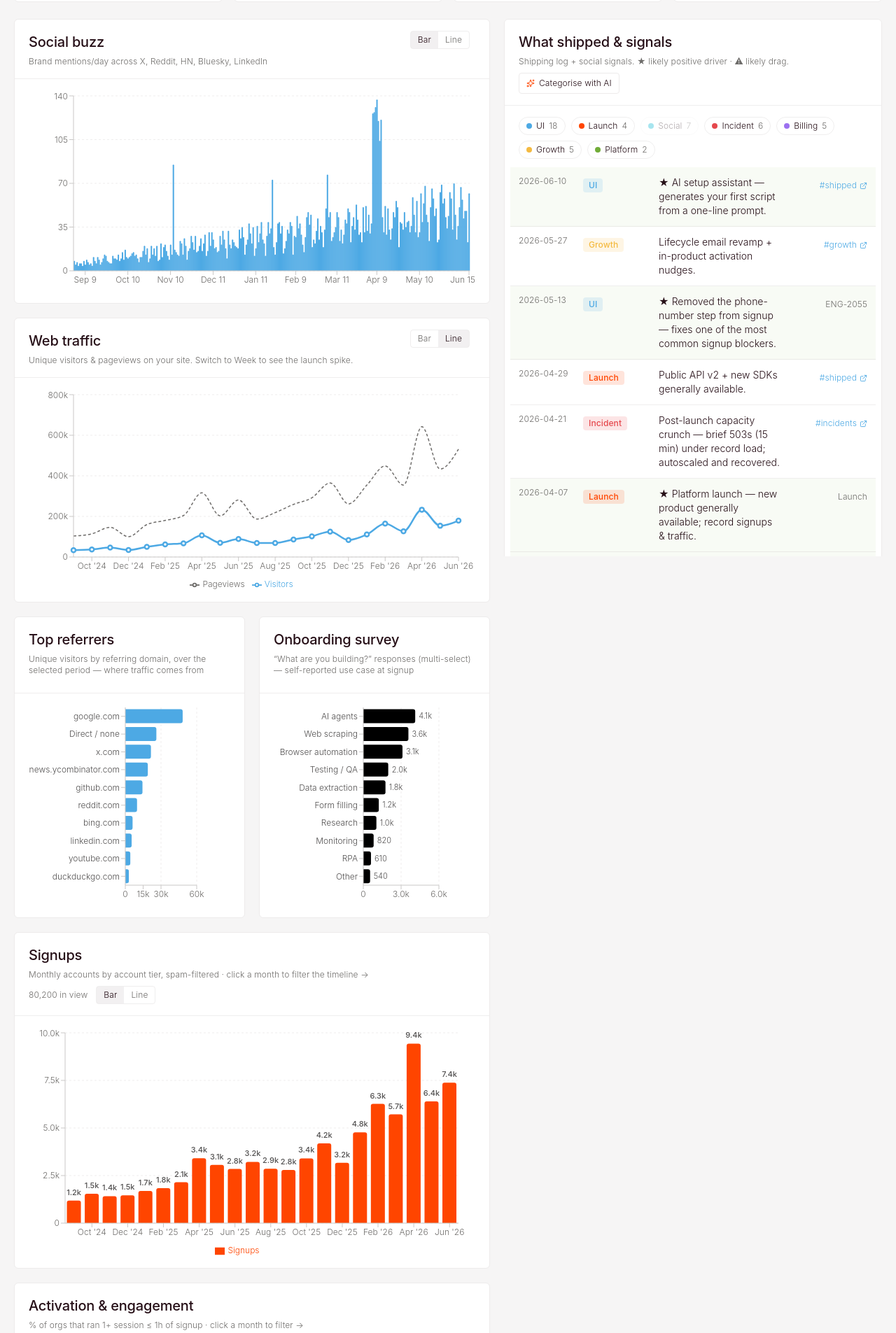
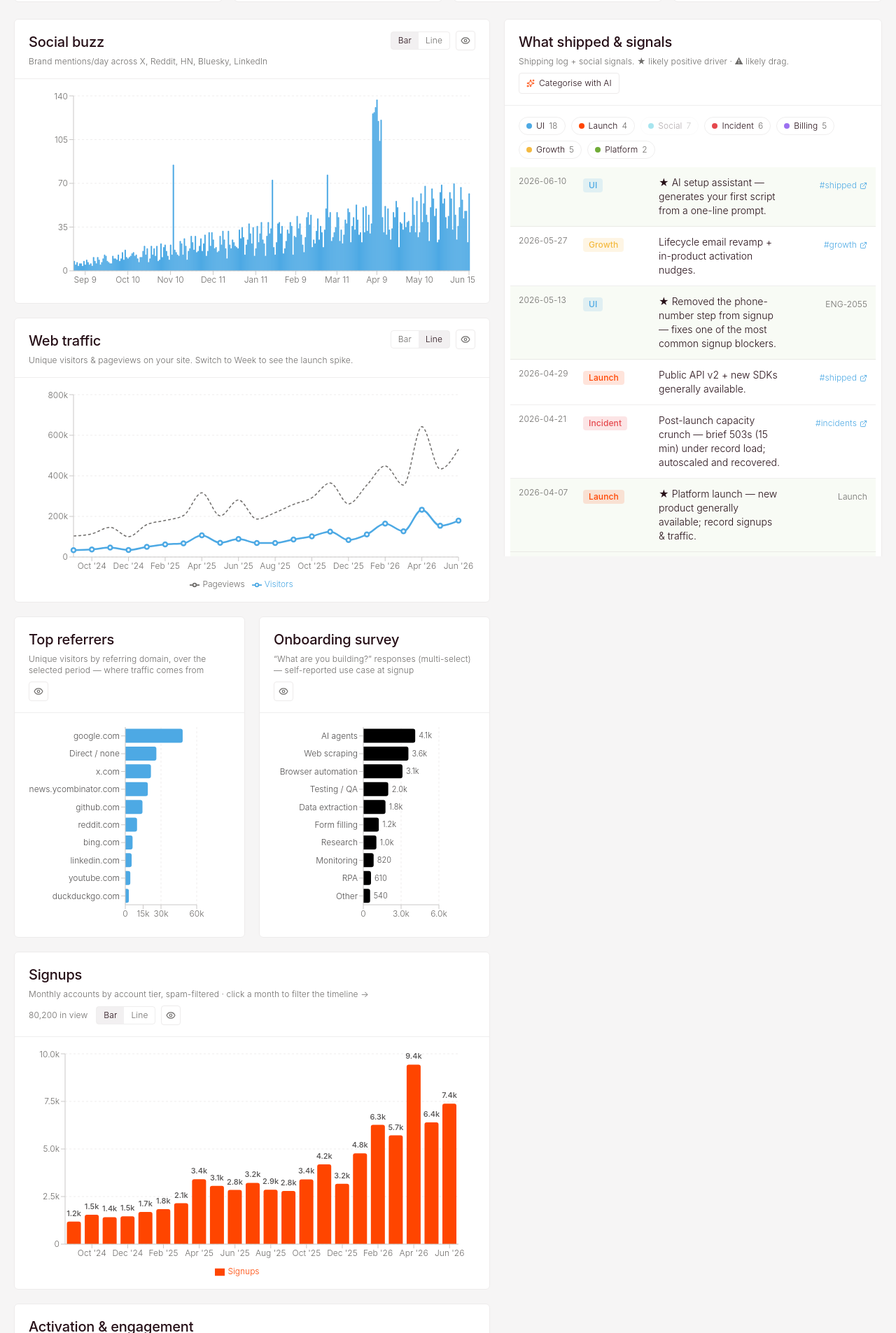
Before and after one commit to jay-sahnan/plg-dashboard, a Next.js app: page / in a window 1280 px wide. Shown: the part 315-2220 px from the top of the page at 70% size. Built offline with nearby package versions, Linux system fonts and the light colour scheme.

Commit message:
feat: flip every chart card to its data provenance

```diff
--- a/components/ActivationChart.tsx
+++ b/components/ActivationChart.tsx
@@ -16,7 +16,8 @@ import {
   YAxis,
 } from "recharts";
 
-import { Card, CardHeader } from "@/components/ui/Card";
+import { CardHeader } from "@/components/ui/Card";
+import { ProvenanceCard } from "@/components/ui/ProvenanceCard";
 import { ChartMsg } from "@/components/ChartMessage";
 import { ICP_COLORS, ICP_TIERS, ChartType, ChartTypeToggle, currentBucketStart, fmtPeriod, goalAwareLabel, useDragSelect, usePulse } from "@/components/ChartControls";
 import { useFilters } from "@/components/DashboardFilters";
@@ -65,7 +66,7 @@ export function ActivationChart() {
   const metricLabel = `${sessLabel} ≤ ${timeLabel}`;
   const tiers = ICP_TIERS.filter((t) => icp.includes(t));
   const pulse = usePulse(`${field}|${icp.join(",")}|${icpBreakdown}|${excludeCurrent}|${start}|${grain}|${version}`);
-  const { rows: raw, error } = useMetrics<Row>(
+  const { rows: raw, error, meta } = useMetrics<Row>(
     `/api/metrics?section=engagement&start=${start}&grain=${grain}`,
     version,
   );
@@ -129,7 +130,7 @@ export function ActivationChart() {
   ) : null;
 
   return (
-    <Card>
+    <ProvenanceCard meta={meta}>
       <CardHeader
         title="Activation & engagement"
         subtitle={subtitle}
@@ -192,6 +193,6 @@ export function ActivationChart() {
           </ResponsiveContainer>
         )}
       </div>
-    </Card>
+    </ProvenanceCard>
   );
 }
--- a/components/BuzzChart.tsx
+++ b/components/BuzzChart.tsx
@@ -12,7 +12,8 @@ import {
   XAxis,
   YAxis,
 } from "recharts";
-import { Card, CardHeader } from "@/components/ui/Card";
+import { CardHeader } from "@/components/ui/Card";
+import { ProvenanceCard } from "@/components/ui/ProvenanceCard";
 import { ChartMsg } from "@/components/ChartMessage";
 import { ChartType, ChartTypeToggle } from "@/components/ChartControls";
 import { useFilters } from "@/components/DashboardFilters";
@@ -34,7 +35,7 @@ const fmtDay = (period: string) => {
 
 export function BuzzChart() {
   const { start, version } = useFilters();
-  const { rows, error } = useMetrics<Row>(`/api/social?metric=buzz&start=${start}`, version);
+  const { rows, error, meta } = useMetrics<Row>(`/api/social?metric=buzz&start=${start}`, version);
   const [type, setType] = useState<ChartType>("bar");
 
   const data = useMemo<Datum[]>(
@@ -52,7 +53,7 @@ export function BuzzChart() {
   );
 
   return (
-    <Card>
+    <ProvenanceCard meta={meta}>
       <CardHeader
         title="Social buzz"
         subtitle="Brand mentions/day across X, Reddit, HN, Bluesky, LinkedIn"
@@ -79,6 +80,6 @@ export function BuzzChart() {
           </ResponsiveContainer>
         )}
       </div>
-    </Card>
+    </ProvenanceCard>
   );
 }
--- a/components/ChurnChart.tsx
+++ b/components/ChurnChart.tsx
@@ -16,7 +16,8 @@ import {
   YAxis,
 } from "recharts";
 
-import { Card, CardHeader } from "@/components/ui/Card";
+import { CardHeader } from "@/components/ui/Card";
+import { ProvenanceCard } from "@/components/ui/ProvenanceCard";
 import { ChartMsg } from "@/components/ChartMessage";
 import { ICP_COLORS, ICP_TIERS, ChartType, ChartTypeToggle, currentBucketStart, fmtPeriod, goalAwareLabel, useDragSelect, usePulse } from "@/components/ChartControls";
 import { useFilters } from "@/components/DashboardFilters";
@@ -44,7 +45,7 @@ export function ChurnChart() {
   } = useFilters();
   const [type, setType] = useState<ChartType>("bar");
   const pulse = usePulse(`${icp.join(",")}|${icpBreakdown}|${excludeCurrent}|${start}|${grain}|${version}`);
-  const { rows: raw, error } = useMetrics<Row>(
+  const { rows: raw, error, meta } = useMetrics<Row>(
     `/api/metrics?section=churn&start=${start}&grain=${grain}`,
     version,
   );
@@ -96,7 +97,7 @@ export function ChurnChart() {
   ) : null;
 
   return (
-    <Card>
+    <ProvenanceCard meta={meta}>
       <CardHeader
         title="Churn"
         subtitle={
@@ -144,6 +145,6 @@ export function ChurnChart() {
           </ResponsiveContainer>
         )}
       </div>
-    </Card>
+    </ProvenanceCard>
   );
 }
--- a/components/ConversionChart.tsx
+++ b/components/ConversionChart.tsx
@@ -16,7 +16,8 @@ import {
 } from "recharts";
 
 import { cn } from "@/lib/utils";
-import { Card, CardHeader } from "@/components/ui/Card";
+import { CardHeader } from "@/components/ui/Card";
+import { ProvenanceCard } from "@/components/ui/ProvenanceCard";
 import { ChartMsg } from "@/components/ChartMessage";
 import { ICP_COLORS, ICP_TIERS, ChartType, ChartTypeToggle, currentBucketStart, fmtPeriod, goalAwareLabel, useDragSelect, usePulse } from "@/components/ChartControls";
 import { useFilters } from "@/components/DashboardFilters";
@@ -45,7 +46,7 @@ export function ConversionChart() {
   const [type, setType] = useState<ChartType>("line");
   const [denom, setDenom] = useState<Denom>("all");
   const pulse = usePulse(`${icp.join(",")}|${icpBreakdown}|${excludeCurrent}|${start}|${grain}|${version}`);
-  const { rows: raw, error } = useMetrics<Row>(
+  const { rows: raw, error, meta } = useMetrics<Row>(
     `/api/metrics?section=conversion&start=${start}&grain=${grain}`,
     version,
   );
@@ -118,7 +119,7 @@ export function ConversionChart() {
   ) : null;
 
   return (
-    <Card>
+    <ProvenanceCard meta={meta}>
       <CardHeader
         title="Paid conversion"
         subtitle={
@@ -179,6 +180,6 @@ export function ConversionChart() {
           </ResponsiveContainer>
         )}
       </div>
-    </Card>
+    </ProvenanceCard>
   );
 }
--- a/components/OnboardingSurveyChart.tsx
+++ b/components/OnboardingSurveyChart.tsx
@@ -1,7 +1,8 @@
 "use client";
 
 import { Bar, BarChart, CartesianGrid, LabelList, ResponsiveContainer, Tooltip, XAxis, YAxis } from "recharts";
-import { Card, CardHeader } from "@/components/ui/Card";
+import { CardHeader } from "@/components/ui/Card";
+import { ProvenanceCard } from "@/components/ui/ProvenanceCard";
 import { ChartMsg } from "@/components/ChartMessage";
 import { useFilters } from "@/components/DashboardFilters";
 import { useMetrics } from "@/lib/hooks/useMetrics";
@@ -15,11 +16,11 @@ const kfmt = (v: unknown) => {
 
 export function OnboardingSurveyChart() {
   const { start, version } = useFilters();
-  const { rows, error } = useMetrics<Row>(`/api/web?metric=survey&start=${start}`, version);
+  const { rows, error, meta } = useMetrics<Row>(`/api/web?metric=survey&start=${start}`, version);
   const data = rows ?? [];
 
   return (
-    <Card>
+    <ProvenanceCard meta={meta}>
       <CardHeader
         title="Onboarding survey"
         subtitle="“What are you building?” responses (multi-select) — self-reported use case at signup"
@@ -43,6 +44,6 @@ export function OnboardingSurveyChart() {
           </ResponsiveContainer>
         )}
       </div>
-    </Card>
+    </ProvenanceCard>
   );
 }
--- a/components/ReferrersChart.tsx
+++ b/components/ReferrersChart.tsx
@@ -2,7 +2,8 @@
 
 import { useMemo } from "react";
 import { Bar, BarChart, CartesianGrid, ResponsiveContainer, Tooltip, XAxis, YAxis } from "recharts";
-import { Card, CardHeader } from "@/components/ui/Card";
+import { CardHeader } from "@/components/ui/Card";
+import { ProvenanceCard } from "@/components/ui/ProvenanceCard";
 import { ChartMsg } from "@/components/ChartMessage";
 import { useFilters } from "@/components/DashboardFilters";
 import { useMetrics } from "@/lib/hooks/useMetrics";
@@ -17,7 +18,7 @@ const label = (r: string) => (r === "$direct" ? "Direct / none" : r.replace(/^ww
 
 export function ReferrersChart() {
   const { start, version } = useFilters();
-  const { rows, error } = useMetrics<Row>(`/api/web?metric=referrers&start=${start}`, version);
+  const { rows, error, meta } = useMetrics<Row>(`/api/web?metric=referrers&start=${start}`, version);
 
   const data = useMemo<Row[]>(
     () => (rows ?? []).map((r) => ({ referrer: label(r.referrer), visitors: r.visitors })),
@@ -25,7 +26,7 @@ export function ReferrersChart() {
   );
 
   return (
-    <Card>
+    <ProvenanceCard meta={meta}>
       <CardHeader
         title="Top referrers"
         subtitle="Unique visitors by referring domain, over the selected period — where traffic comes from"
@@ -47,6 +48,6 @@ export function ReferrersChart() {
           </ResponsiveContainer>
         )}
       </div>
-    </Card>
+    </ProvenanceCard>
   );
 }
--- a/components/SignupsChart.tsx
+++ b/components/SignupsChart.tsx
@@ -15,7 +15,8 @@ import {
   XAxis,
   YAxis,
 } from "recharts";
-import { Card, CardHeader } from "@/components/ui/Card";
+import { CardHeader } from "@/components/ui/Card";
+import { ProvenanceCard } from "@/components/ui/ProvenanceCard";
 import { ChartMsg } from "@/components/ChartMessage";
 import {
   ICP_COLORS,
@@ -55,7 +56,7 @@ export function SignupsChart() {
   } = useFilters();
   const [type, setType] = useState<ChartType>("bar");
   const pulse = usePulse(`${icp.join(",")}|${excludeCurrent}|${start}|${grain}|${version}`);
-  const { rows: raw, error } = useMetrics<Row>(
+  const { rows: raw, error, meta } = useMetrics<Row>(
     `/api/metrics?section=signups&start=${start}&grain=${grain}`,
     version,
   );
@@ -90,7 +91,7 @@ export function SignupsChart() {
   ) : null;
 
   return (
-    <Card>
+    <ProvenanceCard meta={meta}>
       <CardHeader
         title="Signups"
         subtitle={
@@ -154,6 +155,6 @@ export function SignupsChart() {
           </ResponsiveContainer>
         )}
       </div>
-    </Card>
+    </ProvenanceCard>
   );
 }
--- a/components/WebTrafficChart.tsx
+++ b/components/WebTrafficChart.tsx
@@ -14,7 +14,8 @@ import {
   XAxis,
   YAxis,
 } from "recharts";
-import { Card, CardHeader } from "@/components/ui/Card";
+import { CardHeader } from "@/components/ui/Card";
+import { ProvenanceCard } from "@/components/ui/ProvenanceCard";
 import { ChartMsg } from "@/components/ChartMessage";
 import { ChartType, ChartTypeToggle, currentBucketStart, fmtPeriod, useDragSelect } from "@/components/ChartControls";
 import { useFilters } from "@/components/DashboardFilters";
@@ -30,7 +31,7 @@ const kfmt = (v: unknown) => {
 
 export function WebTrafficChart() {
   const { start, grain, excludeCurrent, version, goals, selectedRange, onSelectMonth, onSelectRange } = useFilters();
-  const { rows, error } = useMetrics<Row>(`/api/web?metric=traffic&start=${start}&grain=${grain}`, version);
+  const { rows, error, meta } = useMetrics<Row>(`/api/web?metric=traffic&start=${start}&grain=${grain}`, version);
   const [type, setType] = useState<ChartType>("line");
 
   const data = useMemo<Datum[]>(() => {
@@ -58,7 +59,7 @@ export function WebTrafficChart() {
   ) : null;
 
   return (
-    <Card>
+    <ProvenanceCard meta={meta}>
       <CardHeader
         title="Web traffic"
         subtitle="Unique visitors & pageviews on your site. Switch to Week to see the launch spike."
@@ -91,6 +92,6 @@ export function WebTrafficChart() {
           </ResponsiveContainer>
         )}
       </div>
-    </Card>
+    </ProvenanceCard>
   );
 }
```
